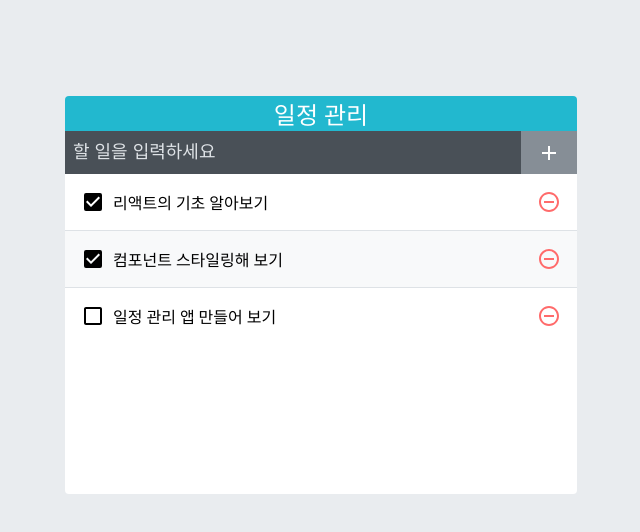
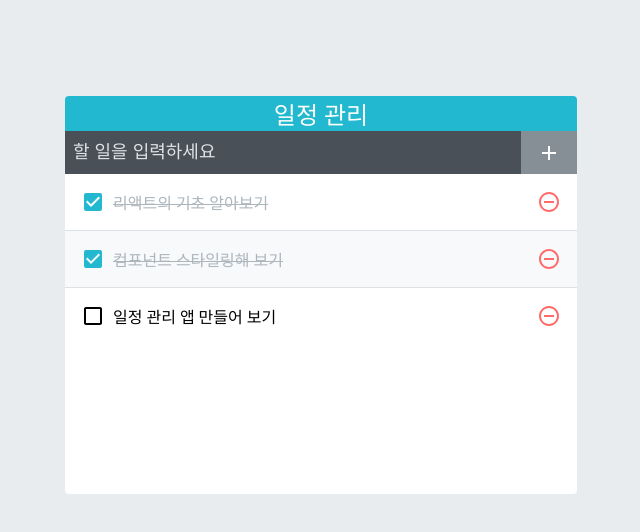
Before and after one commit to syeon2565/react_TodoList, a React (Create React App) app in the folder todo-app/: page / in a window 1280 px wide. Shown: the top 532 px of the page, without its empty margins (319-959 px from the left). Built offline with nearby package versions, Linux system fonts and the light colour scheme.

Commit message:
cmodify checked_style

```diff
--- a/todo-app/src/TodoList.js
+++ b/todo-app/src/TodoList.js
@@ -5,13 +5,13 @@ import './TodoList.scss';
 const TodoList = ({ todos, onRemove, onToggle }) => {
   return (
     <div className="TodoList">
-      {todos.map(todo => (
+      {todos.map((todo) => (
         <TodoListItem
           todo={todo}
           key={todo.id}
           onRemove={onRemove}
           onToggle={onToggle}
-          />
+        />
       ))}
     </div>
   );
--- a/todo-app/src/TodoListItem.scss
+++ b/todo-app/src/TodoListItem.scss
@@ -17,9 +17,12 @@
       margin-left: 0.5rem;
       flex: 1;
     }
-    &.checkend {
+    &.checked {
       svg {
-        color: #adb5bd;
+        color: #22b8cf;
+      }
+      .text{
+        color:#adb5bd;
         text-decoration: line-through;
       }
     }
```
